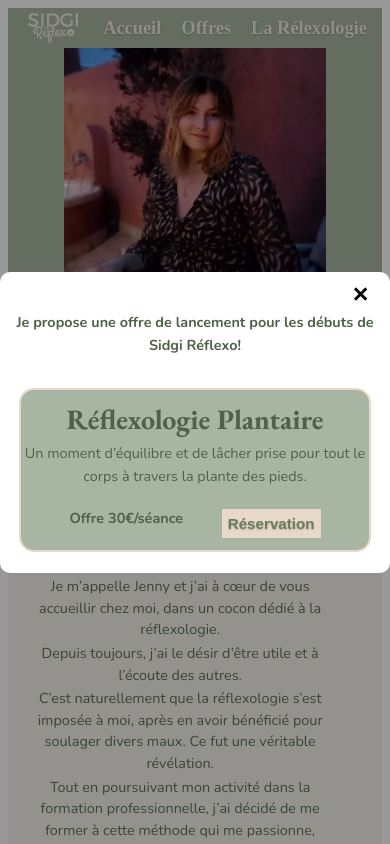
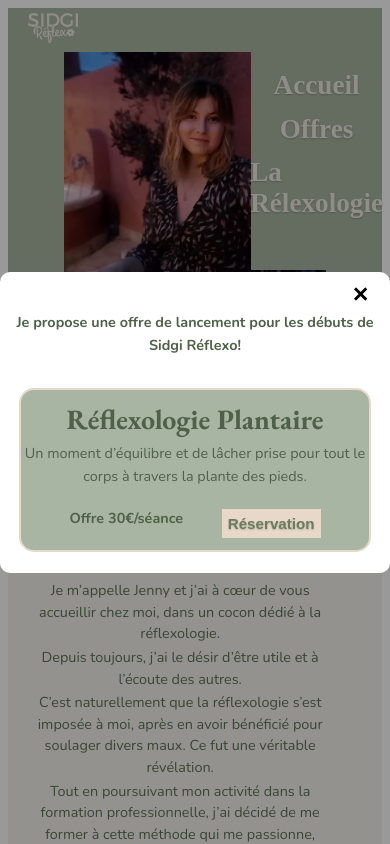
Before and after one commit to AntoineDehan/Sidgi-Reflexo, a React (Vite) app in the folder sidgi-reflexo/: page / in a window 390 px wide. Shown: the top 844 px of the page. Built offline with nearby package versions, Linux system fonts and the light colour scheme.

Commit message:
Ajout Font Awesome Début menu burger pour mobile Ajout gitignore

```diff
--- a/package.json
+++ b/package.json
@@ -1,5 +1,10 @@
 {
   "dependencies": {
+    "@fortawesome/fontawesome-svg-core": "^6.7.2",
+    "@fortawesome/free-brands-svg-icons": "^6.7.2",
+    "@fortawesome/free-regular-svg-icons": "^6.7.2",
+    "@fortawesome/free-solid-svg-icons": "^6.7.2",
+    "@fortawesome/react-fontawesome": "^0.2.2",
     "react-router-dom": "^7.2.0"
   },
   "devDependencies": {
--- a/sidgi-reflexo/src/componants/header/index.jsx
+++ b/sidgi-reflexo/src/componants/header/index.jsx
@@ -6,15 +6,22 @@ import LogoImg from "../../assets/logo_header.webp";
 function Header() {
   return (
     <header>
+      <nav className="navbar">
+        <div className="navbar__logo">
           <img
             className="logo"
             src={LogoImg}
-        alt="Logo sobre de l'entreprise Digi-Réflexo"
+            alt="Logo sobre de l'entreprise Sidgi-Réflexo"
           />
-      <nav>
+        </div>
+        <div className="navbar__nav">
+          <button className="burger">XX</button>
+          <div className="desktop">
             <a href="#accueil">Accueil</a>
             <a href="#offres">Offres</a>
             <a href="#reflexologie">La Rélexologie</a>
+          </div>
+        </div>
       </nav>
     </header>
   );
--- a/sidgi-reflexo/src/styles/scss/header/style.scss
+++ b/sidgi-reflexo/src/styles/scss/header/style.scss
@@ -1,5 +1,9 @@
 @use "../../main.scss" as *;
 header {
+  position: sticky;
+  top: 0;
+  z-index: 100;
+  .navbar {
     display: flex;
     justify-content: space-between;
     align-items: center;
@@ -8,14 +12,16 @@ header {
     padding-right: 15px;
     padding-top: 5px;
     padding-bottom: 5px;
-  position: sticky;
-  top: 0;
-  z-index: 100;
+
     .logo {
       height: 75px;
       margin-left: 20px;
     }
-  nav {
+    .navbar__nav {
+      .burger {
+        display: none;
+      }
+      .desktop {
         display: flex;
         gap: 20px;
         a {
@@ -27,15 +33,37 @@ header {
         }
       }
     }
+  }
+}
 
 @media (max-width: 720px) {
   header {
+    .navbar {
       .logo {
         height: 50px;
       }
-    nav {
+      .navbar__nav {
+        display: flex;
+        justify-content: flex-end;
+        .burger {
+          display: block;
+        }
+        .desktop {
+          // display: none;
+          gap: 5%;
+          flex-direction: column;
+          align-items: center;
+          justify-content: center;
+          background-color: $secondary-bg-color;
+          max-width: 35%;
+          width: 100%;
+          height: 250px;
+          z-index: 2;
+          position: absolute;
+          right: 0;
           a {
-        font-size: 1.45rem;
+          }
+        }
       }
     }
   }
@@ -43,6 +71,7 @@ header {
 
 @media (max-width: 480px) {
   header {
+    .navbar {
       .logo {
         height: 30px;
         margin-left: 5px;
@@ -54,3 +83,4 @@ header {
       }
     }
   }
+}
```
Also changed, not shown: 2 other files (tests, documents, lock files or other folders). Lines whose indentation alone changed are shown as unchanged.
